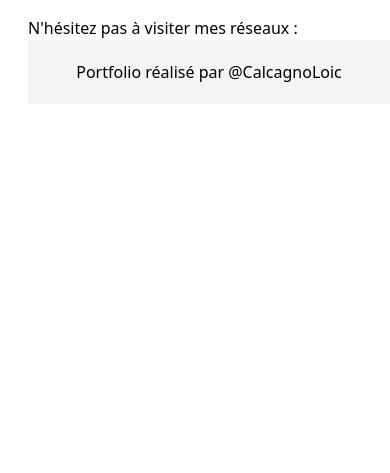
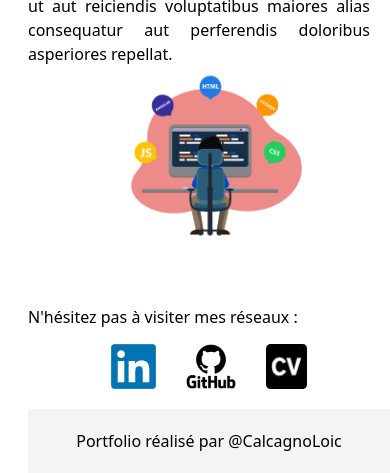
Before and after one commit to CalcagnoLoic/portfolio_v2, a Django app: page / in a window 390 px wide. Shown: the part 865-1338 px from the top of the page. Before the commit the page ends 947 px from the top, so only its background shows below. Run offline with Django 4.2, Linux system fonts and the light colour scheme; some libraries are stand-ins or nearby versions.

Commit message:
add pdf file + template accueil.html

```diff
--- a/portfolio/homepage/templates/homepage/accueil.html
+++ b/portfolio/homepage/templates/homepage/accueil.html
@@ -2,17 +2,22 @@
 {% load static %}
 {% block content %}
 
-            <h1 class="text-xl">Bienvenue sur mon portfolio</h1>
+            <h1 class="text-3xl">Bienvenue sur mon portfolio 👋</h1>
 
-            <h2 class="text-4xl pt-5 pb-5">Je suis développeur full stack junior</h2>
+            <h2 class="text-6xl pt-5 pb-5">Je suis développeur full stack junior</h2>
 
-            <div class="grid lg:grid-cols-2">
+            <div class="grid lg:grid-cols-2 pb-5 pr-5">
                 <div class="text-justify">
                     At vero eos et accusamus et iusto odio dignissimos ducimus qui blanditiis praesentium voluptatum deleniti atque corrupti quos dolores et quas molestias excepturi sint occaecati cupiditate non provident, similique sunt in culpa qui officia deserunt mollitia animi, id est laborum et dolorum fuga. Et harum quidem rerum facilis est et expedita distinctio. Nam libero tempore, cum soluta nobis est eligendi optio cumque nihil impedit quo minus id quod maxime placeat facere possimus, omnis voluptas assumenda est, omnis dolor repellendus. Temporibus autem quibusdam et aut officiis debitis aut rerum necessitatibus saepe eveniet ut et voluptates repudiandae sint et molestiae non recusandae. Itaque earum rerum hic tenetur a sapiente delectus, ut aut reiciendis voluptatibus maiores alias consequatur aut perferendis doloribus asperiores repellat.
                 </div>
-                <img src="{% static 'homepage/img/icon_fullstack.png' %}" alt="fullstack developper" class="w-[50%] ml-[25%] pb-5">
+                <img src="{% static 'homepage/img/icon_fullstack.png' %}" alt="fullstack developper" class="w-[60%] ml-[25%] pb-5">
             </div>
 
-<h3>N'hésitez pas à visiter mes réseaux : </h3>
+            <h3 class="pt-5">N'hésitez pas à visiter mes réseaux : </h3>
+            <div class="flex gap-[15px] pt-[15px] justify-center pb-5">
+                <a href="https://www.linkedin.com/in/loic-calcagno/" target="_blank"><img src="{% static 'homepage/img/linkedin.png' %}" alt="logo linkedin" class="h-[45px]"></a>
+                <a href="https://github.com/CalcagnoLoic" target="_blank"><img src="{% static 'homepage/img/github.png' %}" alt="logo github" class="h-[45px]"></a>
+                <a href="https://calcagnoloic.github.io/CV/index.html" target="_blank"><img src="{% static 'homepage/img/cv.png' %}" alt="logo cv en ligne" class="h-[45px]"></a>
+            </div>
 
 {% endblock %}
--- a/portfolio/homepage/templates/homepage/base.html
+++ b/portfolio/homepage/templates/homepage/base.html
@@ -8,15 +8,17 @@
         <meta name="Description" content="Bienvenue sur mon portfolio! Je suis Loïc Calcagno, full stack développeur junior. Découvre mon univers à travers ce portfolio. ">
         <title>Portfolio | Loïc Calcagno</title>
         <link rel="stylesheet" href="https://cdn.jsdelivr.net/npm/bootstrap-icons@1.9.0/font/bootstrap-icons.css">
+        <link rel="icon" href="{% static 'homepage/img/favicon.png' %}">
     </head>
+
     <body>
         <span class="absolute text-white text-4xl top-5 left-4 cursor-pointer" onclick="Open()">
            <i class="bi bi-filter-left px-2 bg-gray-900 rounded-md"></i>
         </span>
         <header class="sidebar fixed top-0 bottom-0 lg:left-0 left-[-300px] p-2 w-[300px] overflow-y-auto text-center bg-gray-900 rounded-r">
             <div class="text-gray-100 text-xl">
-                <div class="p-2.5 mt-1 flex items-center">
-                    <h1 class="font-bold text-gray-200 text-[25px] ml-3 mb-5">Loïc Calcagno </h1>
+                <div class="p-2.5 mt-1 flex text-center items-center">
+                    <h1 class="font-bold text-gray-200 text-[25px] ml-3 mb-5 ">Loïc Calcagno </h1>
                     <i class="bi bi-x ml-[50px] cursor-pointer lg:hidden" onclick="Open()"></i>
                 </div>
                 <div>
@@ -27,12 +29,12 @@
                     <p class="mt-[20px] p-2 hover:bg-gray-400"><a href="{% url 'accueil' %}">A propos de moi</a></p>
                     <p class="mt-[20px] p-2 hover:bg-gray-400"><a href="">Mes projets</a></p>
                     <p class="mt-[20px] p-2 hover:bg-gray-400"><a href="">Contact</a></p>
-                    <button class="mt-[20px] p-2 bg-gray-600 hover:bg-gray-400">Télécharger mon CV</button>
+                    <a href="{% static 'homepage/CV_Loïc_Calcagno.pdf' %}" target="_blank"><p class="mt-[20px] p-2 bg-gray-600 hover:bg-gray-400">Télécharger mon CV</p></a>
                 </div>
             </div>
         </header>
 
-        <div class="lg:ml-[300px] pt-[75px] pl-7 lg:p-7 lg:pl-[100px] h-screen">
+        <div class="lg:ml-[300px] pt-[75px] pl-7 lg:p-7 lg:pl-[100px] lg:pr-[100px] h-screen">
            <main class="">
             {% block content %}
             {% endblock %}
@@ -40,7 +42,7 @@
 
             <div class="fixed lg:bottom-5 bg-gray-100 p-5 sticky top-[100vh]">
                 <footer class="text-center">
-                    <h2>Portfolio réalisé par <a href="">@CalcagnoLoic</a></h2>
+                    <h2>Portfolio réalisé par <a href="https://github.com/CalcagnoLoic/portfolio_v2" target="_blank">@CalcagnoLoic</a></h2>
                 </footer>
             </div>
 
```
Also changed, not shown: portfolio/homepage/static/homepage/img/github.png, portfolio/homepage/static/homepage/img/linkedin.png, 1 other file.
